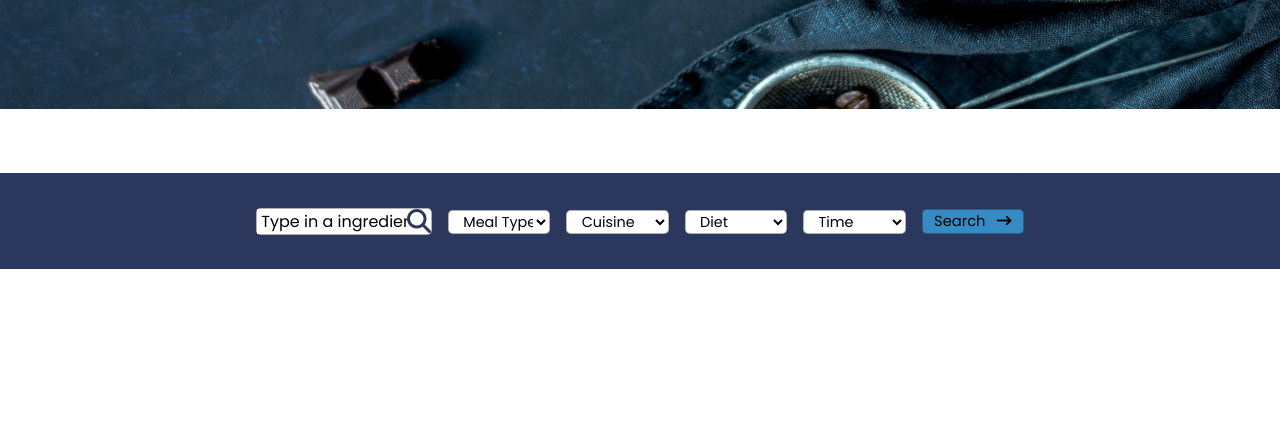
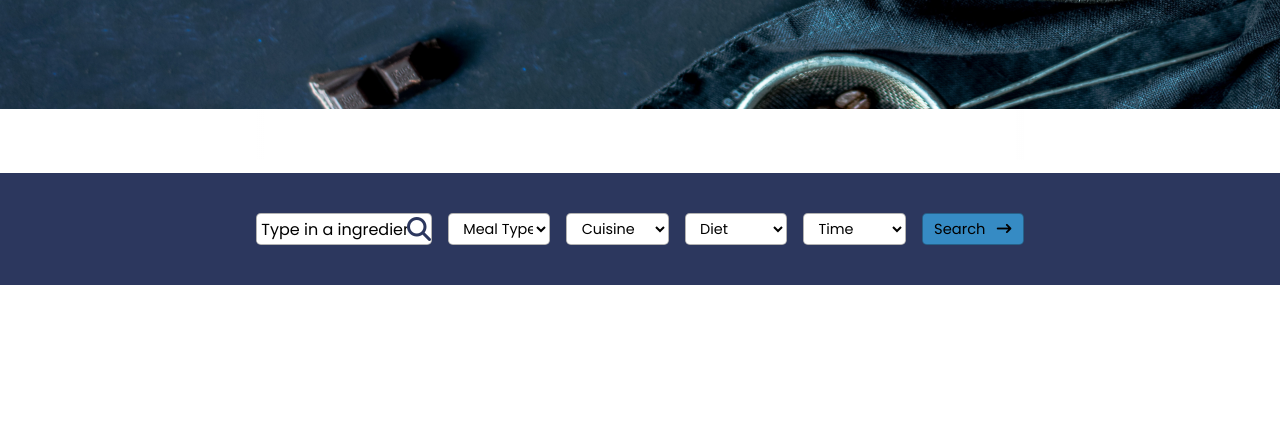
Before and after one commit to ijzzBloc/Clueless-Cook, a website built with Parcel: page src/index.html in a window 1280 px wide. Shown: the part 371-800 px from the top of the page. Built offline with nearby package versions, Linux system fonts and the light colour scheme; no server answers; a web font is replaced by a local one.

Commit message:
small update

```diff
--- a/src/index.css
+++ b/src/index.css
@@ -27,25 +27,29 @@
     position: relative;
     display: grid;
 }
-.slider-container::before, .slider-container::after{
-    background: linear-gradient(to right, rgba(255,255,255,1) 0%, rgba(255,255,255,0) 100%);
+
+.slider-container::before, .slider-container::after {
+    background: linear-gradient(to right, rgba(255, 255, 255, 1) 0%, rgba(255, 255, 255, 0) 100%);
     content: '';
     position: absolute;
-    height: 100%;
+    height: 80%;
     width: 2%;
     right: 95%;
     z-index: 2;
 
 }
+
 .slider-container::before {
     left: 0;
     top: 0;
 }
-.slider-container::after    {
+
+.slider-container::after {
     right: 0;
     top: 0;
     transform: rotateZ(180deg);
 }
+
 .slide-track {
     display: flex;
     width: calc(300px * 20);
@@ -54,6 +58,7 @@
     padding-top: 2rem;
     padding-bottom: 2rem;
 }
+
 @keyframes scroll {
     0% {
         transform: translatex(0);
@@ -122,7 +127,7 @@
 .searchbar-inner-container {
     display: flex;
     align-items: center;
-    min-height: 12vh;
+    min-height: 14vh;
     min-width: 60%;
     margin-left: 20%;
     margin-right: 20%;
@@ -137,6 +142,26 @@
     border-radius: 0.3rem;
     border: rgb(0, 0, 0, 30%) 1px solid;
     margin-right: 1rem;
+    position: relative;
+    min-height: 4vh;
+}
+
+.search-box::before {
+    content: attr(data-tooltip);
+    position: absolute;
+    height: 1.5rem;
+    width: max-content;
+    top: -2rem;
+    left: -1rem;
+    visibility: hidden;
+    background-color: var(--darkcolor);
+    border-radius: 0.3rem;
+    text-align: center;
+    color: whitesmoke;
+}
+
+.search-box:hover::before {
+    visibility: visible;
 }
 
 .fa-magnifying-glass {
@@ -145,12 +170,12 @@
 
 .search {
     width: 90%;
-    min-height: 3vh;
     font-size: 1em;
     outline: none;
     text-align: center;
     border: none;
     position: relative;
+    min-width: 4rem;
 }
 
 .search:hover {
@@ -181,7 +206,7 @@
 
 .dropdown-selection {
     width: 8vw;
-    min-height: 3vh;
+    min-height: 4vh;
     padding-left: 10%;
     border-radius: 0.3rem;
     border: rgb(0, 0, 0, 30%) 1px solid;
--- a/src/index.html
+++ b/src/index.html
@@ -37,7 +37,7 @@
     <!----------------------------------------Search bar---------------------------------------->
     <section class="searchbar-container">
         <section class="searchbar-inner-container">
-            <div class="search-box">
+            <div class="search-box" data-tooltip="Space multiple ingredients out e.g. 'Chicken, Broccoli'">
                 <input aria-label="search" autocomplete="off" class="search" id="search" name="search"
                        placeholder="&nbsp;Type in a ingredient&nbsp;:" type="text">
                 <div class="fa-solid fa-magnifying-glass fa-xl"></div>
--- a/src/styles.css
+++ b/src/styles.css
@@ -57,7 +57,9 @@
     margin: 10px;
     background-color: whitesmoke;
 }
-
+.navbar-a:hover {
+    color: var(--lighthovercolor);
+}
 a {
     color: black;
     text-decoration: none black;
@@ -103,7 +105,8 @@ a {
 }
 
 .fa-brands:hover {
-    transition: 0.5s;
-    transform: scale(150%);
     color: var(--lighthovercolor);
 }
+.fa-facebook::before {
+    content: attr(data-tooltip);
+}
```
Also changed, not shown: dist/index.html, 4 other files.
